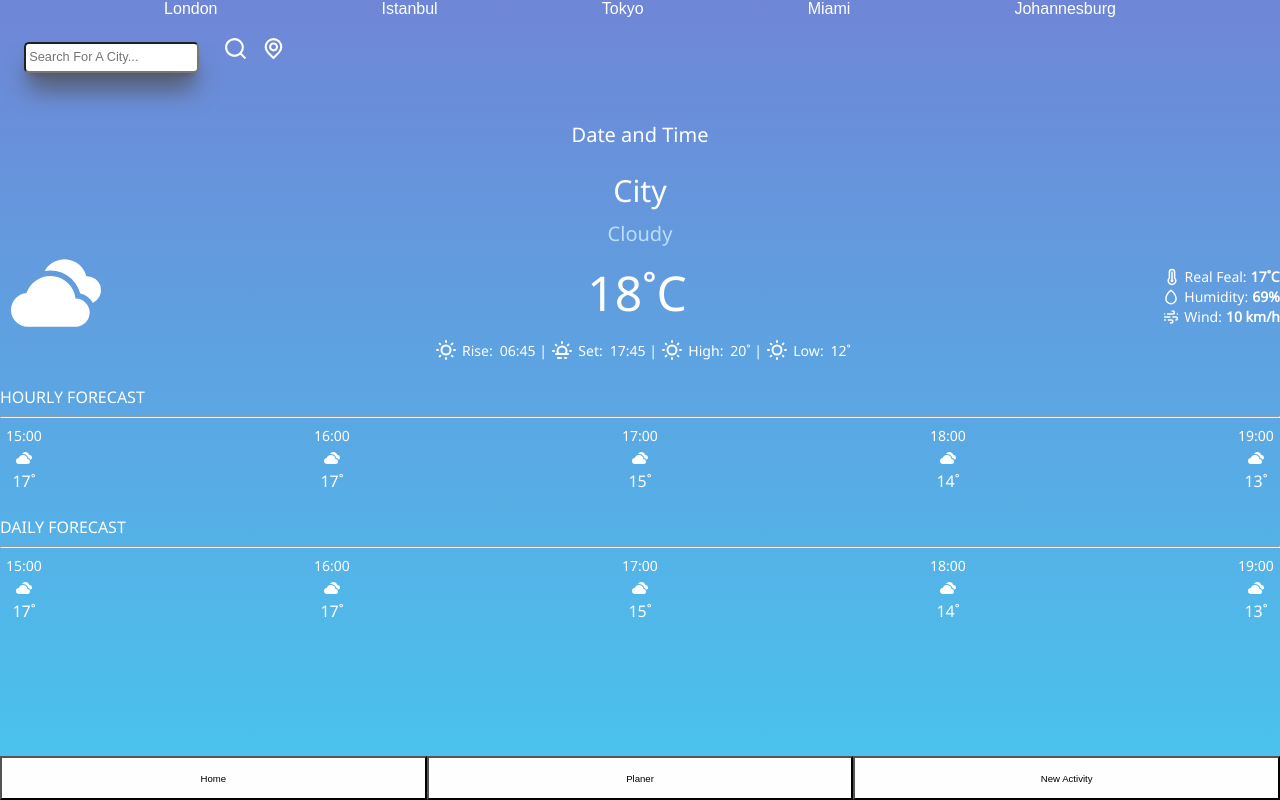
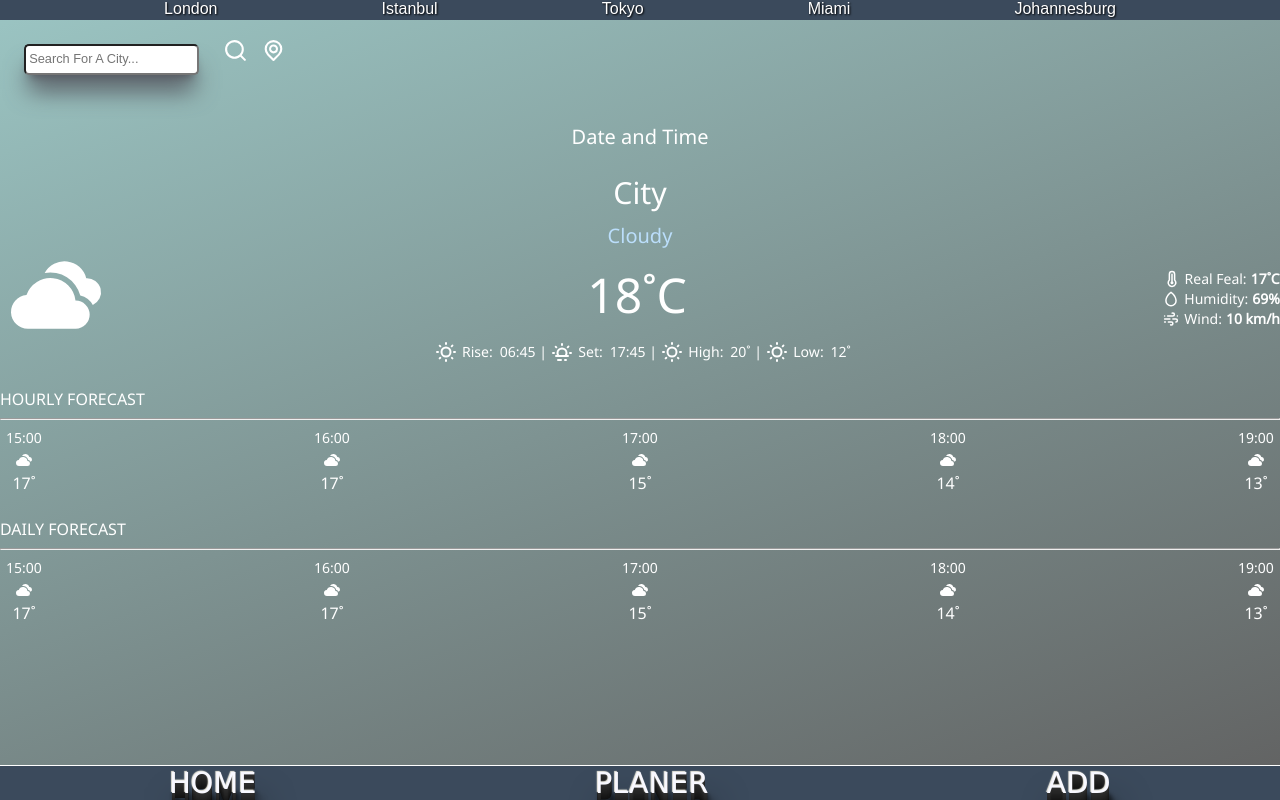
Before and after one commit to BektasTu/capstone-project, a React (Create React App) app: page / in a window 1280 px wide. Built offline with nearby package versions, Linux system fonts and the light colour scheme; no server answers.

Commit message:
Navbar -added a Navbar and styled it -added react router -changed background color of the app

```diff
--- a/package.json
+++ b/package.json
@@ -7,6 +7,7 @@
     "react": "^18.2.0",
     "react-dom": "^18.2.0",
     "react-icons": "^4.6.0",
+    "react-router-dom": "^6.4.3",
     "react-scripts": "5.0.1",
     "styled-components": "^5.3.6",
     "web-vitals": "^2.1.4"
--- a/src/App.js
+++ b/src/App.js
@@ -1,11 +1,10 @@
 import { useEffect, useState } from "react";
+import Home from "./pages/Home.js";
+import Planer from "./pages/Planer.js";
+import Add from "./pages/Add.js";
 import styled from "styled-components";
-import CityButtons from "./components/button/CityButtons";
-import SearchBar from "./components/searchbar/SearchBar";
-import Forecast from "./components/weather-card/Forecast";
-import TemperatureAndDetails from "./components/weather-card/TemperatureAndDetails";
-import TimeAndLocation from "./components/weather-card/TimeAndLocation";
 import Navbar from "./components/navbar/Navbar";
+import { Route, Routes } from "react-router-dom";
 
 function App() {
   const [state, setState] = useState({ topic: "" });
@@ -21,24 +20,16 @@ function App() {
   }, []);
   return (
     <Content>
-      <CityButtons />
-      <SearchBar />
-
-      <TimeAndLocation />
-      <TemperatureAndDetails />
-
-      <Forecast title="HOURLY FORECAST" />
-      <Forecast title="DAILY FORECAST" />
-
+      <Routes>
+        <Route path="/" element={<Home />} />
+        <Route path="/planer" element={<Planer />} />
+        <Route path="/add" element={<Add />} />
+      </Routes>
       <Navbar />
     </Content>
   );
 }
 
-const Content = styled.main`
-  width: 100vw;
-  height: 100vh;
-  background-image: linear-gradient(to top, #48c6ef 0%, #6f86d6 100%);
-`;
+const Content = styled.main``;
 
 export default App;
--- a/src/GlobalStyle.js
+++ b/src/GlobalStyle.js
@@ -18,21 +18,24 @@ html {
     box-sizing: border-box;
 
 
-    @media only screen and (max-width: 1200px){
-        font-size: 58%;
-    }
-    @media only screen and (min-width: 1980px){
-        font-size: 70%;
-    }
+    @media only screen and (min-width: 1024px) {
+  .container header .header-nav-area #nav_container  {
+    display:flex;
+  }
+}
 }
 
   body {
     margin: 0;
+    background-image: linear-gradient(-20deg, #616161 0%, #9bc5c3 100%);
+    width: 100vw;
+    height: 100vh;
     font-family: 'Noto Sans', 'Segoe UI', 'Roboto', 'Oxygen',
         'Ubuntu', 'Cantarell', 'Fira Sans', 'Droid Sans', 'Helvetica Neue',
         sans-serif;
     -webkit-font-smoothing: antialiased;
     -moz-osx-font-smoothing: grayscale;
+
   }
 
   code {
--- a/src/components/button/CityButtons.js
+++ b/src/components/button/CityButtons.js
@@ -40,13 +40,16 @@ const ButtonPosition = styled.div`
   position: relative;
   display: flex;
   justify-content: space-evenly;
+  background-color: #3b4a5c;
+  padding-bottom: 0.1rem;
 `;
 
 const Button = styled.button`
   color: white;
   font-size: medium;
-  background-color: transparent;
+  background-color: inherit;
   border: unset;
+  text-shadow: 1px 1px 2px black;
 `;
 
 export default CityButtons;
--- a/src/components/navbar/Navbar.js
+++ b/src/components/navbar/Navbar.js
@@ -1,74 +1,55 @@
 import React from "react";
 import styled from "styled-components";
+import { NavLink } from "react-router-dom";
+
+const links = [
+  { name: "home", path: "/" },
+  { name: "planer", path: "/planer" },
+  { name: "add", path: "/add" },
+];
 
 function Navbar() {
   return (
-    <>
-      <NavbarPosition>
-        <Home>Home</Home>
-        <Planer>Planer</Planer>
-        <ADD>New Activity</ADD>
-      </NavbarPosition>
-    </>
+    <NavbarList>
+      {links.map((link, index) => (
+        <NavLink key={index} to={link.path} exact activeClassName="current">
+          <li>{link.name}</li>
+        </NavLink>
+      ))}
+    </NavbarList>
   );
 }
-const NavbarPosition = styled.div`
+const NavbarList = styled.ul`
   position: fixed;
   bottom: 0;
-  left: 0;
   width: 100%;
   display: flex;
-  border-radius: 5px;
-`;
-const Home = styled.button`
-  font-size: 0.6em;
-  padding: 1.5em 0.5em;
-  width: 100%;
-  height: 100%;
-  background-image: radial-gradient(73% 147%, #eadfdf 59%, #ece2df 100%),
-    radial-gradient(
-      91% 146%,
-      rgba(255, 255, 255, 0.5) 47%,
-      rgba(0, 0, 0, 0.5) 100%
-    );
-  background-blend-mode: screen;
-  &:hover {
-    box-shadow: rgba(50, 50, 93, 0.25) 0px 30px 60px -12px inset,
-      rgba(0, 0, 0, 0.3) 0px 18px 36px -18px inset;
+  background: #3b4a5c;
+  justify-content: space-around;
+  border-top: solid 0.5px white;
+  a {
+    text-decoration: none;
   }
-`;
-const Planer = styled.button`
-  font-size: 0.6em;
-  padding: 1.5em 0.5em;
-  width: 100%;
-  height: 100%;
-  background-image: radial-gradient(73% 147%, #eadfdf 59%, #ece2df 100%),
-    radial-gradient(
-      91% 146%,
-      rgba(255, 255, 255, 0.5) 47%,
-      rgba(0, 0, 0, 0.5) 100%
-    );
-  background-blend-mode: screen;
-  &:hover {
-    box-shadow: rgba(50, 50, 93, 0.25) 0px 30px 60px -12px inset,
-      rgba(0, 0, 0, 0.3) 0px 18px 36px -18px inset;
+
+  li {
+    color: #f8f8ff;
+    font-size: 1.8rem;
+    position: relative;
+    list-style: none;
+    text-transform: uppercase;
+    font-family: verdana;
+    text-shadow: -1px -1px 1px #efede3, 0px 1px 0 #2e2e2e, 0px 2px 0 #2c2c2c,
+      0px 3px 0 #2a2a2a, 0px 4px 0 #282828, 0px 5px 0 #262626, 0px 6px 0 #242424,
+      0px 7px 0 #222, 0px 8px 0 #202020, 0px 9px 0 #1e1e1e, 0px 10px 0 #1c1c1c,
+      0px 11px 0 #1a1a1a, 0px 12px 0 #181818, 0px 13px 0 #161616,
+      0px 14px 0 #141414, 0px 15px 0 #121212, 2px 20px 5px rgba(0, 0, 0, 0.9),
+      5px 23px 5px rgba(0, 0, 0, 0.3), 8px 27px 8px rgba(0, 0, 0, 0.5),
+      8px 28px 35px rgba(0, 0, 0, 0.9);
   }
-`;
-const ADD = styled.button`
-  font-size: 0.6em;
-  padding: 1.5em 0.5em;
-  width: 100%;
-  height: 100%;
-  background-image: radial-gradient(73% 147%, #eadfdf 59%, #ece2df 100%),
-    radial-gradient(
-      91% 146%,
-      rgba(255, 255, 255, 0.5) 47%,
-      rgba(0, 0, 0, 0.5) 100%
-    );
-  background-blend-mode: screen;
-  &:hover {
-    box-shadow: rgba(50, 50, 93, 0.25) 0px 30px 60px -12px inset,
-      rgba(0, 0, 0, 0.3) 0px 18px 36px -18px inset;
+
+  .current {
+    li {
+    }
   }
 `;
 export default Navbar;
--- a/src/index.js
+++ b/src/index.js
@@ -3,12 +3,15 @@ import ReactDOM from "react-dom/client";
 import GlobalStyle from "./GlobalStyle";
 import App from "./App";
 import reportWebVitals from "./reportWebVitals";
+import { BrowserRouter } from "react-router-dom";
 
 const root = ReactDOM.createRoot(document.getElementById("root"));
 root.render(
   <React.StrictMode>
-    <GlobalStyle />
-    <App />
+    <BrowserRouter>
+      <GlobalStyle />
+      <App />
+    </BrowserRouter>
   </React.StrictMode>
 );
 
--- /dev/null
+++ b/src/pages/Add.js
@@ -0,0 +1,7 @@
+import React from "react";
+
+function Add() {
+  return <h1>Welcome to the Activity Page</h1>;
+}
+
+export default Add;
--- /dev/null
+++ b/src/pages/Home.js
@@ -0,0 +1,20 @@
+import CityButtons from "../components/button/CityButtons";
+import SearchBar from "../components/searchbar/SearchBar";
+import Forecast from "../components/weather-card/Forecast";
+import TemperatureAndDetails from "../components/weather-card/TemperatureAndDetails";
+import TimeAndLocation from "../components/weather-card/TimeAndLocation";
+
+export default function Home() {
+  return (
+    <>
+      <CityButtons />
+      <SearchBar />
+
+      <TimeAndLocation />
+      <TemperatureAndDetails />
+
+      <Forecast title="HOURLY FORECAST" />
+      <Forecast title="DAILY FORECAST" />
+    </>
+  );
+}
--- /dev/null
+++ b/src/pages/Planer.js
@@ -0,0 +1,7 @@
+import React from "react";
+
+function Planer() {
+  return <h1>Welcome to the Planer Page</h1>;
+}
+
+export default Planer;
```
Also changed, not shown: 1 other file (tests, documents, lock files or other folders).
